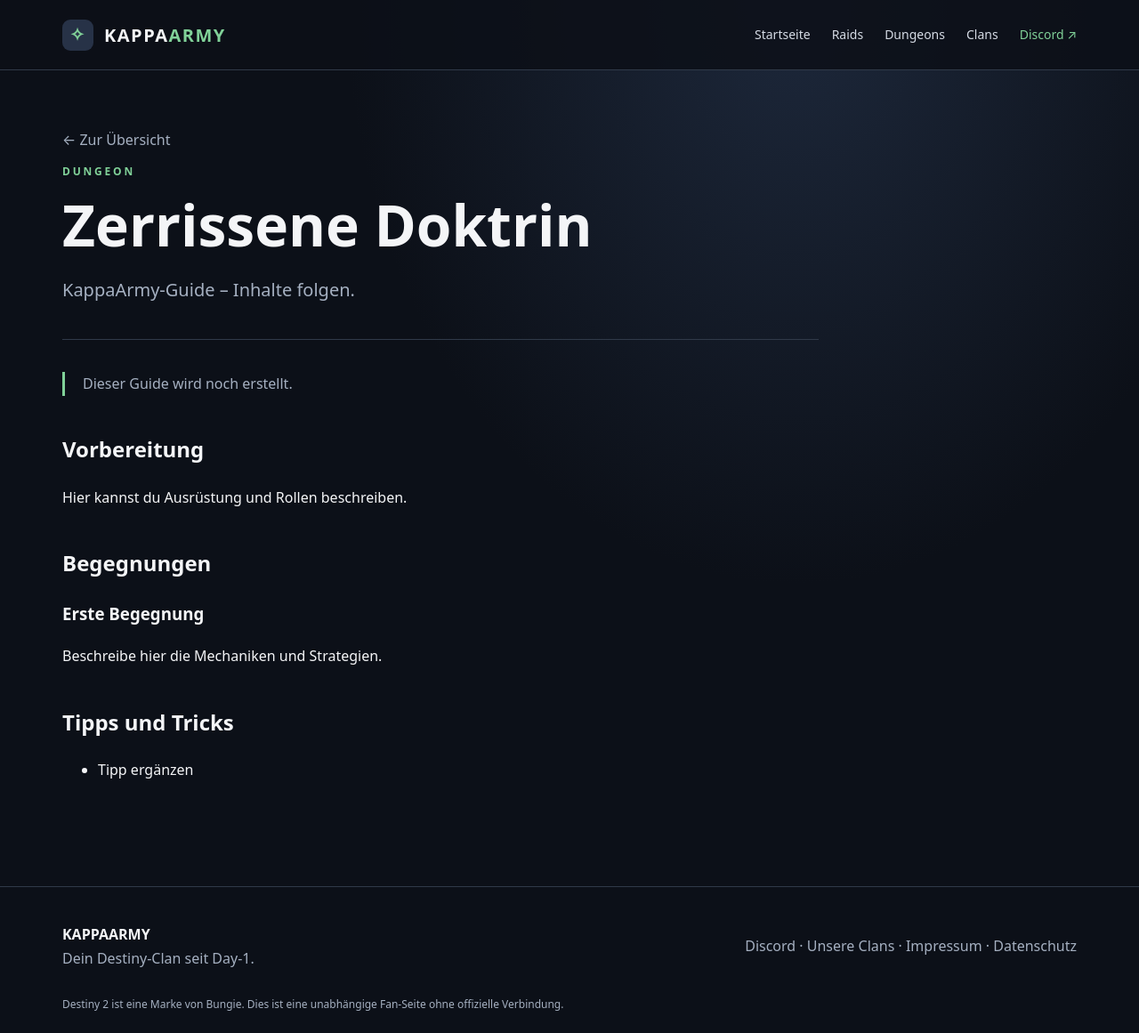
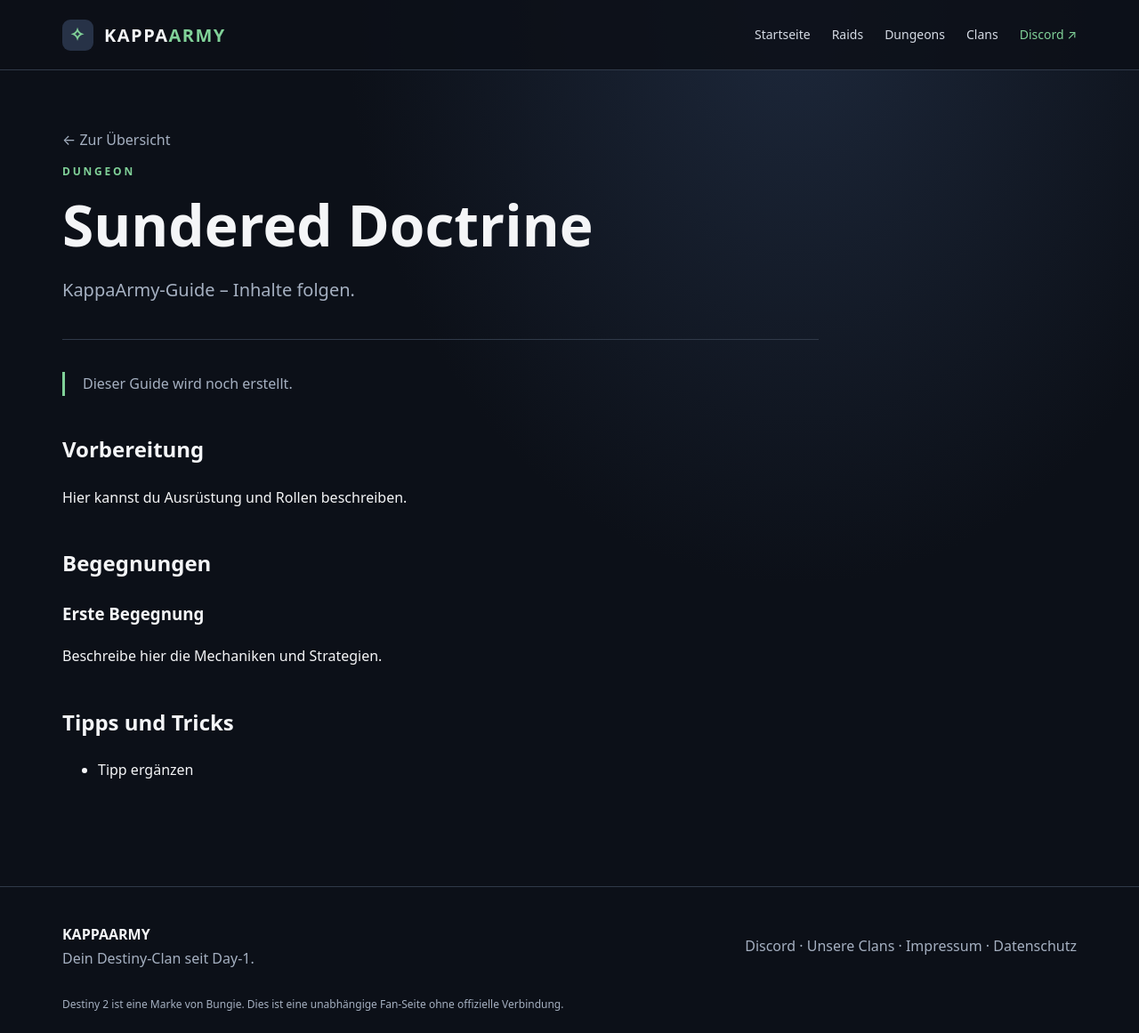
Before and after one commit to KappaArmy/KappaArmy, a Jekyll site: the page built from _dungeons/sundered_doctrine.md, in a window 1280 px wide. Shown: the whole page at 89% size. Built offline with Jekyll 4.4.1, drawn with Linux system fonts in a browser that asks for light colours.

Commit message:
Use English guide title

```diff
--- a/_dungeons/sundered_doctrine.md
+++ b/_dungeons/sundered_doctrine.md
@@ -1,5 +1,5 @@
 ---
-title: "Zerrissene Doktrin"
+title: "Sundered Doctrine"
 description: "KappaArmy-Guide – Inhalte folgen."
 ---
 
```
